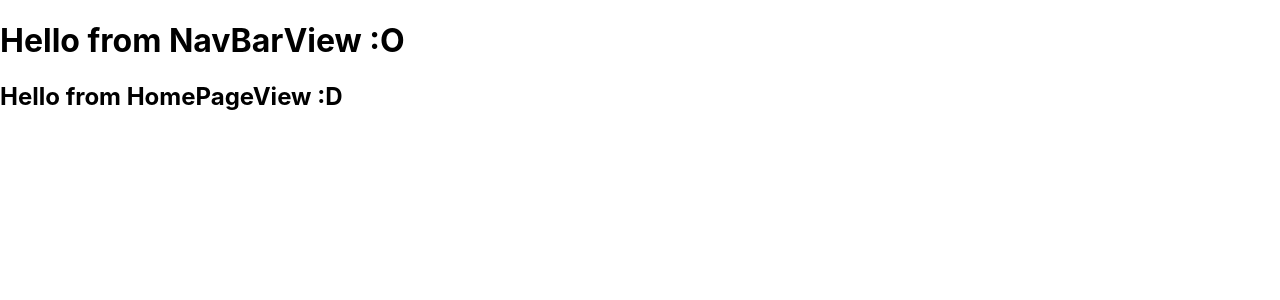
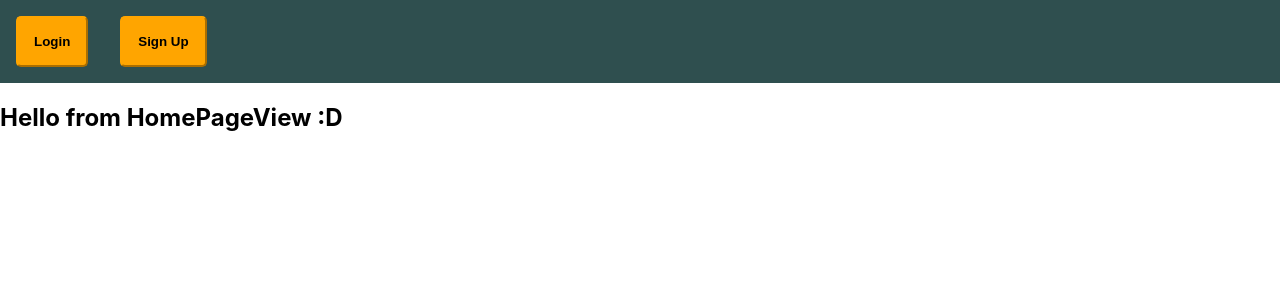
Before and after one commit to JohnAKASquib/EZFlix, a React (Create React App) app: page /login in a window 1280 px wide. Shown: the top 300 px of the page. Built offline with nearby package versions, Linux system fonts and the light colour scheme.

Commit message:
added router and links with pages

```diff
--- a/package.json
+++ b/package.json
@@ -9,7 +9,11 @@
     "bootstrap": "^4.5.0",
     "react": "^16.13.1",
     "react-dom": "^16.13.1",
-    "react-scripts": "3.4.1"
+    "react-router-dom": "^5.2.0",
+    "react-scripts": "3.4.1",
+    "axios": "^0.19.2",
+    "react-redux": "^7.2.0",
+    "redux": "^4.0.5"
   },
   "scripts": {
     "start": "react-scripts start",
--- a/src/components/views/NavBarView.js
+++ b/src/components/views/NavBarView.js
@@ -1,7 +1,18 @@
 import React from "react";
+import "./styles/NavBarView.css";
+import { Link } from "react-router-dom";
 
 const NavBarView = () => {
-  return <h1>Hello from NavBarView :O</h1>;
+  return (
+    <div className="nav-bar">
+      <Link to={`/login`}>
+        <button className="buttons">Login</button>
+      </Link>
+      <Link to={`/signup`}>
+        <button className="buttons">Sign Up</button>
+      </Link>
+    </div>
+  );
 };
 
 export default NavBarView;
--- /dev/null
+++ b/src/components/views/styles/NavBarView.css
@@ -0,0 +1,18 @@
+.nav-bar {
+  background-color: darkslategray;
+  align-items: flex-start;
+}
+
+.buttons {
+  border-radius: 5px;
+  border-color: orange;
+  background-color: orange;
+  padding: 1rem;
+  margin: 1rem;
+  display: inline-block;
+  font-family: sans-serif;
+  font-weight: bold;
+}
+.buttons:hover {
+  background-color: yellow;
+}
--- a/src/index.js
+++ b/src/index.js
@@ -2,12 +2,13 @@ import React from "react";
 import ReactDOM from "react-dom";
 import "./index.css";
 import App from "./app/App";
+import { BrowserRouter } from "react-router-dom";
 import * as serviceWorker from "./serviceWorker";
 
 ReactDOM.render(
-  <React.StrictMode>
+  <BrowserRouter>
     <App />
-  </React.StrictMode>,
+  </BrowserRouter>,
   document.getElementById("root")
 );
 
```
Also changed, not shown: src/components/containers/LoginPageContainer.js (added, +10 -0 lines), src/components/containers/SignUpPageContainer.js (added, +9 -0 lines), src/components/routes/RoutesContainer.jsx (+10 -0 lines), src/components/routes/RoutesView.jsx (+18 -0 lines), src/components/views/LoginPageView.js (added, +14 -0 lines), src/components/views/SignUpPageView.js (added, +7 -0 lines), src/components/views/styles/LoginPageView.css (added), 1 other file (tests, documents, lock files or other folders).
